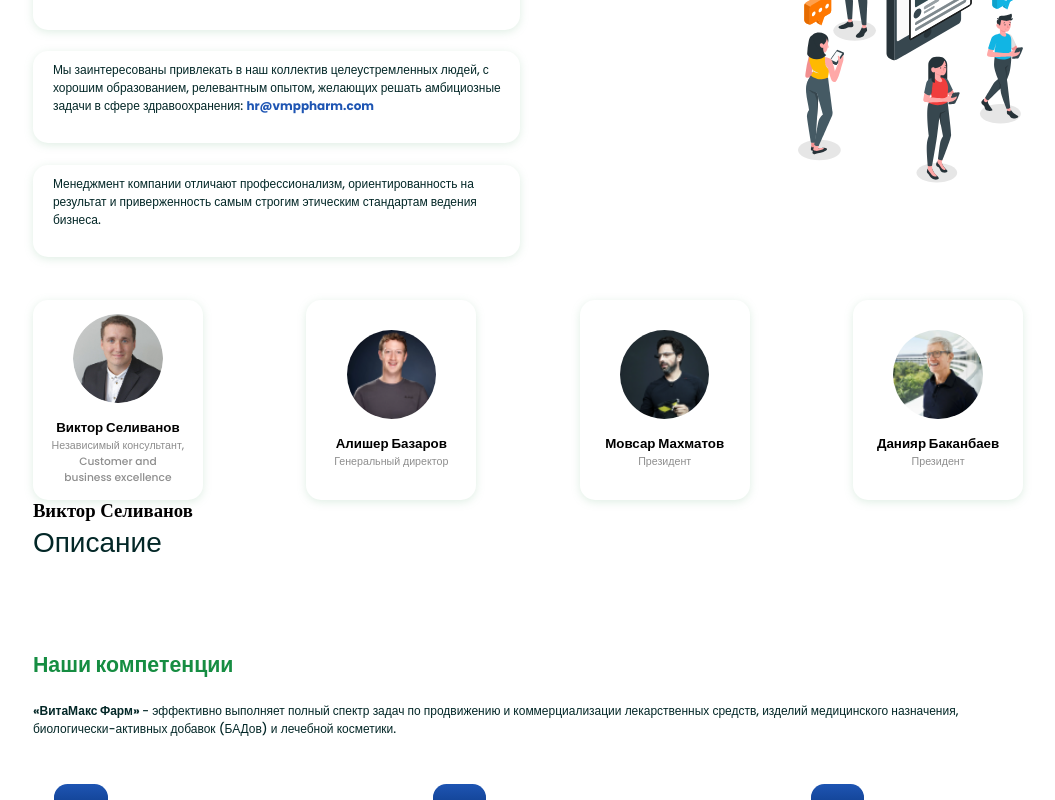
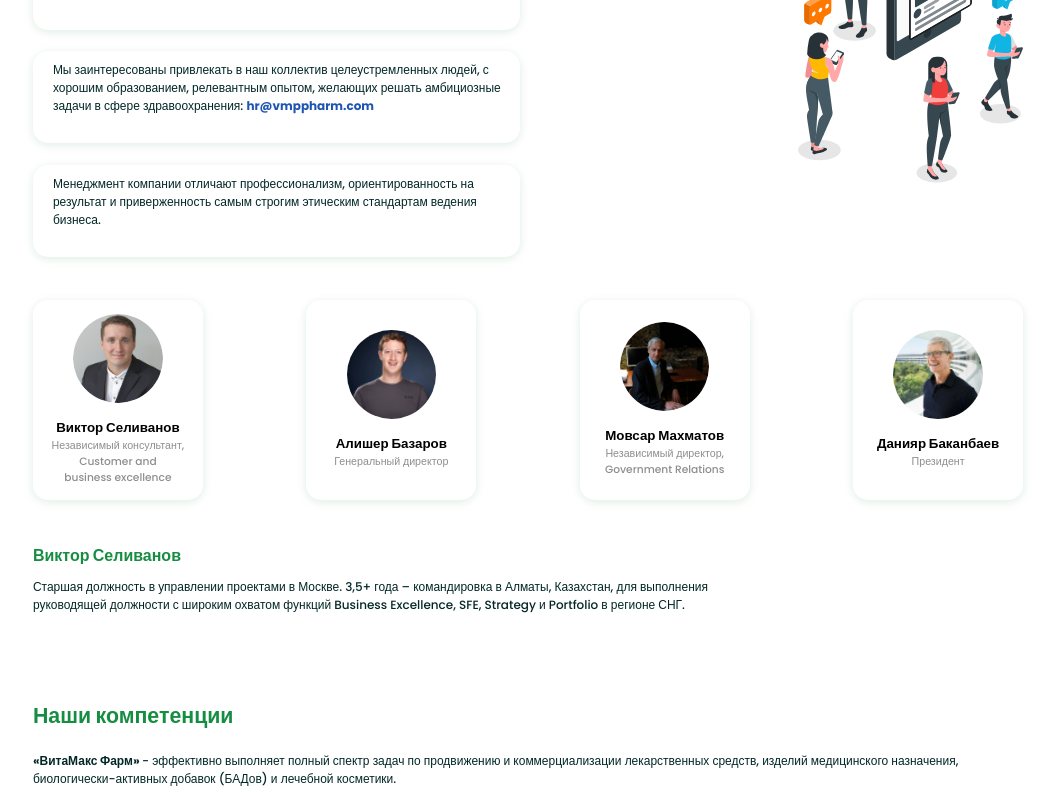
Before and after one commit to k1ngsterr1/vita-max-site, a React (Create React App) app: page / in a window 1280 px wide. Both pictures are taken after a click on the element 229 px from the left and 1578 px from the top of the page. Shown: the part 1178-1978 px from the top of the page, without its empty margins (112-1167 px from the left). Built offline with nearby package versions, Linux system fonts and the light colour scheme.

Commit message:
VitaMax45

```diff
--- a/src/screens/TeamScreen.tsx
+++ b/src/screens/TeamScreen.tsx
@@ -5,7 +5,7 @@ import team from "../assets/team.svg";
 
 import Avatar1 from "../assets/avatar.png";
 import Avatar2 from "../assets/image03.png";
-import Avatar3 from "../assets/image02.png";
+import Avatar3 from "../assets/Movsar.png";
 import Avatar4 from "../assets/image01.png";
 
 import { useState } from "react";
@@ -30,7 +30,13 @@ const TeamScreen = () => {
     teammateDescription = (
       <section className="team-member-description">
         <h3 className="name-heading">Виктор Селиванов</h3>
-        <p className="team-member-paragraph">Описание</p>
+        <p className="team-member-paragraph">
+          {" "}
+          Старшая должность в управлении проектами в Москве. 3,5+ года –
+          командировка в Алматы, Казахстан, для выполнения руководящей должности
+          с широким охватом функций Business Excellence, SFE, Strategy и
+          Portfolio в регионе СНГ.
+        </p>
       </section>
     );
   }
@@ -39,7 +45,12 @@ const TeamScreen = () => {
     teammateDescription = (
       <section className="team-member-description">
         <h3 className="name-heading">Мовсар Махматов</h3>
-        <p className="team-member-paragraph">Описание</p>
+        <p className="team-member-paragraph">
+          В Pfizer я руководил организацией в качестве регионального менеджера и
+          главы глобального инновационного фармрынка для рынков Казахстана,
+          Кыргызстана, Монголии, Туркменистана, Узбекистана, Армении, Грузии и
+          Азербайджана.
+        </p>
       </section>
     );
   }
@@ -274,7 +285,7 @@ const TeamScreen = () => {
           <MemberCard
             propView={Avatar3}
             propName="Мовсар Махматов"
-            propDescription="Президент"
+            propDescription="Независимый директор, Government Relations"
             onClick={() => setTeammate("Movsar")}
           ></MemberCard>
           <MemberCard
--- a/src/styles/team-screen/team.css
+++ b/src/styles/team-screen/team.css
@@ -210,4 +210,20 @@
     margin: 0 auto;
     text-align: center;
   }
+  .team-screen .web-container .team-member-description {
+    margin-top: clamp(32px, 3.33312vw, 128px);
+  }
+  .team-screen .web-container .team-member-description .name-heading {
+    color: #168D42;
+    font-family: "Poppins", sans-serif;
+    font-size: clamp(12px, 1.24992vw, 48px);
+    font-style: normal;
+    font-weight: 700;
+    line-height: normal;
+  }
+  .team-screen .web-container .team-member-description .team-member-paragraph {
+    width: 70%;
+    margin-top: clamp(8px, 0.83328vw, 32px);
+    font-size: clamp(9px, 0.93744vw, 36px);
+  }
 }/*# sourceMappingURL=team.css.map */
--- a/src/styles/team-screen/team.sass
+++ b/src/styles/team-screen/team.sass
@@ -263,3 +263,19 @@ $p12px: clamp(6px,0.62496vw,24px)
                         line-height: normal
                         margin: 0 auto
                         text-align: center
+
+            .team-member-description
+                margin-top: $sixtyFour
+
+                .name-heading
+                    color: $green
+                    font-family: 'Poppins', sans-serif
+                    font-size: $p24px
+                    font-style: normal
+                    font-weight: 700
+                    line-height: normal
+
+                .team-member-paragraph
+                    width: 70%
+                    margin-top: $sixteen
+                    font-size: $p18px
```
Also changed, not shown: src/assets/Movsar.png (added), 1 other file (tests, documents, lock files or other folders).
